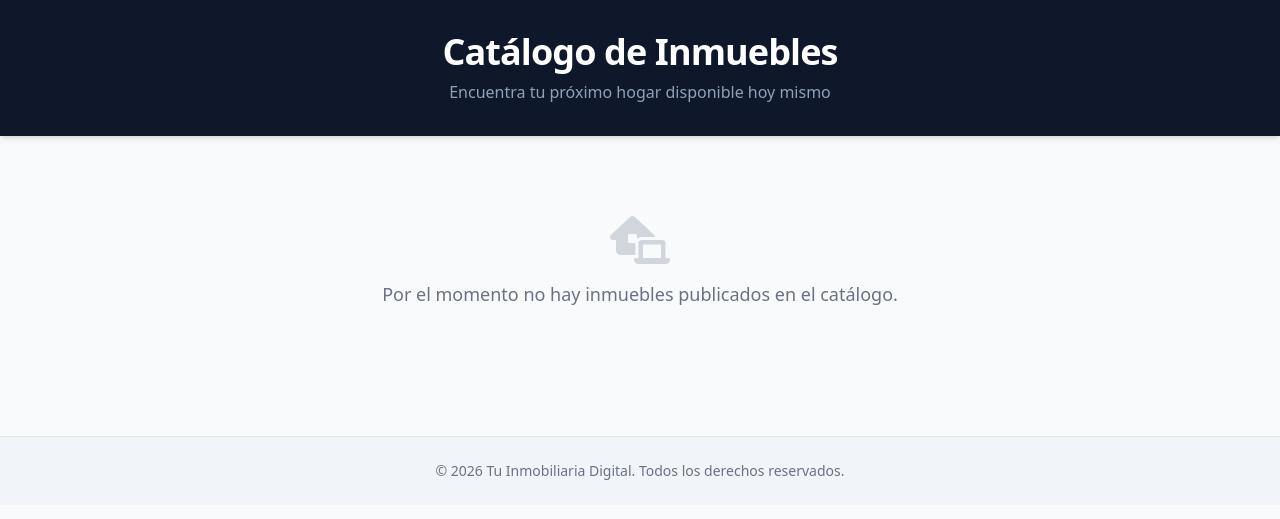
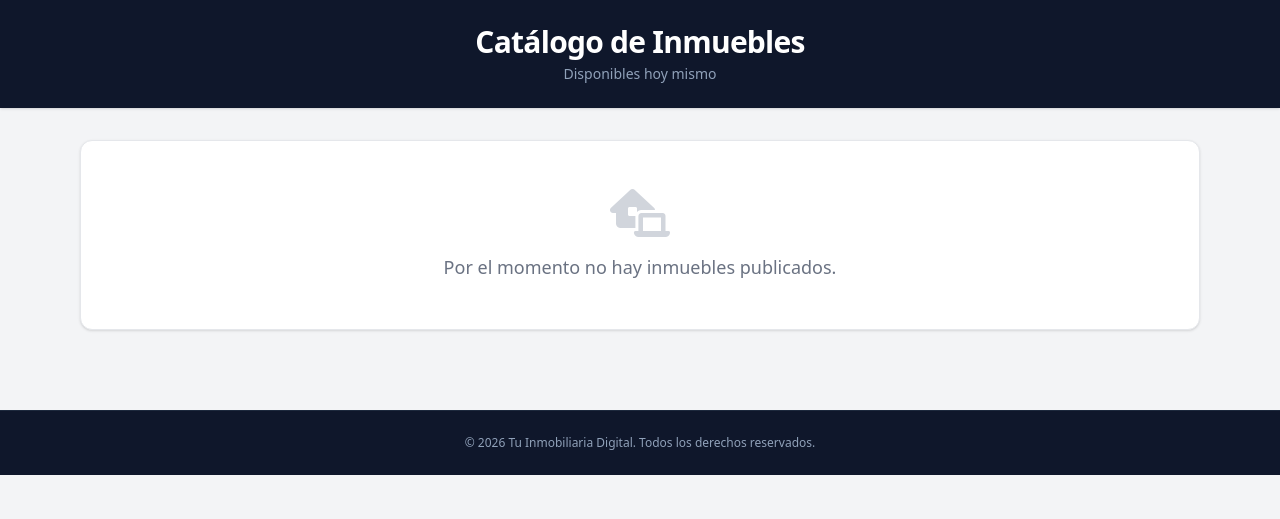
Before and after one commit to Ivan-Florez/mi-catalogo, a Flask app: page / in a window 1280 px wide. Shown: the top 519 px of the page. Run offline with Flask 3, Linux system fonts and the light colour scheme; data that the repository does not hold is empty; parts of the project's set-up code (start-up, migrations or seed data) failed here and were passed over.

Commit message:
Add files via upload

```diff
--- a/templates/index.html
+++ b/templates/index.html
@@ -7,75 +7,103 @@
     <script src="https://cdn.jsdelivr.net/npm/@tailwindcss/browser@4"></script>
     <link rel="stylesheet" href="https://cdnjs.cloudflare.com/ajax/libs/font-awesome/6.0.0/css/all.min.css">
     <style>
+        /* Ocultar barra de scroll en el carrusel para que se vea limpio */
         .no-scrollbar::-webkit-scrollbar { display: none; }
         .no-scrollbar { -ms-overflow-style: none; scrollbar-width: none; }
     </style>
 </head>
-<body class="bg-gray-50 text-gray-800 font-sans">
+<body class="bg-gray-100 text-gray-800 font-sans">
 
-    <header class="bg-slate-900 text-white py-8 px-4 text-center shadow-md">
-        <h1 class="text-3xl font-bold tracking-tight md:text-4xl">Catálogo de Inmuebles</h1>
-        <p class="text-slate-400 mt-2 text-sm md:text-base">Encuentra tu próximo hogar disponible hoy mismo</p>
+    <header class="bg-slate-900 text-white py-6 px-4 text-center shadow-sm">
+        <h1 class="text-3xl font-bold tracking-tight">Catálogo de Inmuebles</h1>
+        <p class="text-slate-400 mt-1 text-sm">Disponibles hoy mismo</p>
     </header>
 
     <main class="max-w-6xl mx-auto px-4 py-8">
 
         {% if not sectores %}
-            <div class="text-center py-12">
+            <div class="text-center py-12 bg-white rounded-xl shadow-sm border border-gray-200">
                 <i class="fa-solid fa-house-laptop text-5xl text-gray-300 mb-4"></i>
-                <p class="text-gray-500 text-lg">Por el momento no hay inmuebles publicados en el catálogo.</p>
+                <p class="text-gray-500 text-lg">Por el momento no hay inmuebles publicados.</p>
             </div>
         {% else %}
 
             {% for sector, inmuebles in sectores.items() %}
-                <section class="mb-12">
-                    <div class="flex items-center space-x-3 mb-6 border-b border-gray-200 pb-2">
-                        <i class="fa-solid fa-location-dot text-red-500 text-xl"></i>
-                        <h2 class="text-2xl font-bold text-slate-800 capitalize">{{ sector }}</h2>
-                        <span class="bg-blue-100 text-blue-800 text-xs font-semibold px-2.5 py-0.5 rounded-full">
-                            {{ inmuebles|length }} disponibles
+                <section class="mb-14">
+                    <div class="bg-blue-600 text-white px-6 py-3 rounded-t-xl flex items-center justify-between shadow-sm">
+                        <div class="flex items-center space-x-2">
+                            <i class="fa-solid fa-location-dot"></i>
+                            <h2 class="text-xl font-bold uppercase tracking-wider">{{ sector }}</h2>
+                        </div>
+                        <span class="bg-blue-700 text-white text-xs font-bold px-3 py-1 rounded-full border border-blue-500">
+                            {{ inmuebles|length }} Disponibles
                         </span>
                     </div>
 
-                    <div class="grid grid-cols-1 md:grid-cols-2 lg:grid-cols-3 gap-6">
+                    <div class="space-y-6 mt-1">
                         {% for inm in inmuebles %}
-                            <div class="bg-white rounded-xl shadow-sm border border-gray-100 overflow-hidden hover:shadow-md transition-shadow flex flex-col justify-between">
+                            <div class="bg-white border-x border-b border-gray-200 rounded-b-xl shadow-sm p-6 grid grid-cols-1 md:grid-cols-2 gap-8 items-start">
 
-                                <div>
-                                    <div class="relative h-56 bg-gray-200">
-                                        <img src="/uploads/{{ inm.imagen_principal }}" alt="{{ inm.titulo }}" class="w-full h-full object-cover">
-                                        <span class="absolute top-3 right-3 bg-green-500 text-white text-xs font-bold px-3 py-1 rounded-full shadow-sm">
-                                            $ {{ inm.precio }}
-                                        </span>
+                                <div class="space-y-4">
+                                    <div class="w-full h-64 bg-gray-100 rounded-lg overflow-hidden border border-gray-200 shadow-inner">
+                                        <img src="/uploads/{{ inm.imagen_principal }}" alt="Fachada o Portada" class="w-full h-full object-cover">
                                     </div>
 
-                                    <div class="p-5">
-                                        <h3 class="text-lg font-bold text-slate-900 leading-snug mb-2">{{ inm.titulo }}</h3>
-                                        <p class="text-gray-600 text-sm mb-4 whitespace-pre-line">{{ inm.descripcion }}</p>
+                                    <div>
+                                        <h3 class="text-xl font-bold text-slate-900 leading-snug">{{ inm.titulo }}</h3>
+                                        <p class="text-2xl font-extrabold text-green-600 mt-1">$ {{ inm.precio }}</p>
+                                    </div>
 
-                                        {% if inm.galeria %}
-                                            <p class="text-xs font-semibold text-gray-400 mb-2">Fotos de áreas internas/comunes:</p>
-                                            <div class="flex space-x-2 overflow-x-auto pb-3 no-scrollbar snap-x">
+                                    <div class="text-gray-600 text-sm bg-slate-50 p-4 rounded-lg border border-slate-100 whitespace-pre-line leading-relaxed">
+                                        {{ inm.descripcion }}
+                                    </div>
+
+                                    <div class="flex flex-col sm:flex-row gap-3 pt-2">
+                                        {% if inm.google_maps %}
+                                            <a href="{{ inm.google_maps }}" target="_blank" class="flex-1 border border-gray-300 hover:bg-gray-50 text-slate-700 text-center py-2.5 rounded-lg text-sm font-bold transition-colors flex items-center justify-center gap-2">
+                                                <i class="fa-solid fa-map-location-dot text-red-500"></i> 📍 Ver Ubicación en Google Maps
+                                            </a>
+                                        {% endif %}
+
+                                        <a href="https://wa.me/573000000000?text=Hola,%20estoy%20interesado%20en%20el%20inmueble:%20{{ inm.titulo }}%20en%20el%20sector%20{{ inm.sector }}" target="_blank" class="flex-1 bg-green-600 hover:bg-green-700 text-white text-center py-2.5 rounded-lg text-sm font-bold transition-colors flex items-center justify-center gap-2 shadow-sm">
+                                            <i class="fa-brands fa-whatsapp text-lg"></i> 💬 Consultar Disponibilidad por WhatsApp
+                                        </a>
+                                    </div>
+                                </div>
+
+                                <div class="space-y-3">
+                                    <span class="text-xs font-bold text-gray-400 uppercase tracking-wider block"><i class="fa-solid fa-images"></i> Áreas del inmueble (Galería)</span>
+
+                                    {% if inm.galeria %}
+                                        <div class="relative group w-full h-[400px]">
+
+                                            <div id="slider-{{ inm.id }}" class="w-full h-full flex overflow-x-auto snap-x snap-mandatory scroll-smooth no-scrollbar rounded-lg border border-gray-200 bg-gray-50">
                                                 {% for foto in inm.galeria %}
-                                                    <div class="flex-shrink-0 w-24 h-16 bg-gray-100 rounded overflow-hidden snap-center border border-gray-200">
-                                                        <img src="/uploads/{{ foto.ruta_foto }}" alt="Áreas del inmueble" class="w-full h-full object-cover hover:scale-105 transition-transform duration-200">
+                                                    <div class="w-full h-full flex-shrink-0 snap-center">
+                                                        <img src="/uploads/{{ foto.ruta_foto }}" alt="Áreas internas" class="w-full h-full object-cover">
                                                     </div>
                                                 {% endfor %}
                                             </div>
-                                        {% endif %}
-                                    </div>
-                                </div>
 
-                                <div class="p-5 pt-0 border-t border-gray-50 flex items-center gap-2 mt-auto">
-                                    {% if inm.google_maps %}
-                                        <a href="{{ inm.google_maps }}" target="_blank" class="flex-1 bg-slate-100 hover:bg-slate-200 text-slate-700 text-center py-2 px-3 rounded-lg text-sm font-semibold transition-colors flex items-center justify-center gap-1">
-                                            <i class="fa-solid fa-map-location-dot"></i> Ver Ubicación
-                                        </a>
+                                            <button onclick="scrollSlider('slider-{{ inm.id }}', 'izq')" class="absolute left-3 top-1/2 -translate-y-1/2 bg-black/50 hover:bg-black/75 text-white w-10 h-10 rounded-full flex items-center justify-center cursor-pointer transition-colors shadow-md z-10">
+                                                <i class="fa-solid fa-chevron-left text-lg"></i>
+                                            </button>
+
+                                            <button onclick="scrollSlider('slider-{{ inm.id }}', 'der')" class="absolute right-3 top-1/2 -translate-y-1/2 bg-black/50 hover:bg-black/75 text-white w-10 h-10 rounded-full flex items-center justify-center cursor-pointer transition-colors shadow-md z-10">
+                                                <i class="fa-solid fa-chevron-right text-lg"></i>
+                                            </button>
+
+                                            <span class="absolute bottom-3 right-3 bg-slate-900/80 text-white text-xs px-2.5 py-1 rounded-md font-medium z-10 shadow-sm">
+                                                <i class="fa-solid fa-camera"></i> Desliza para ver las {{ inm.galeria|length }} fotos
+                                            </span>
+
+                                        </div>
+                                    {% else %}
+                                        <div class="w-full h-[400px] bg-slate-50 border border-dashed border-gray-200 rounded-lg flex flex-col items-center justify-center text-gray-400 text-sm">
+                                            <i class="fa-solid fa-image-blur text-4xl mb-2 text-gray-300"></i>
+                                            No se cargaron fotos adicionales de áreas comunes.
+                                        </div>
                                     {% endif %}
-
-                                    <a href="https://wa.me/573000000000?text=Hola,%20estoy%20interesado%20en%20el%20inmueble:%20{{ inm.titulo }}%20en%20el%20sector%20{{ inm.sector }}" target="_blank" class="flex-1 bg-green-500 hover:bg-green-600 text-white text-center py-2 px-3 rounded-lg text-sm font-semibold transition-colors flex items-center justify-center gap-1 shadow-sm">
-                                        <i class="fa-brands fa-whatsapp text-base"></i> Consultar Disponibilidad
-                                    </a>
                                 </div>
 
                             </div>
@@ -88,9 +116,22 @@
 
     </main>
 
-    <footer class="bg-slate-100 text-center py-6 border-t border-gray-200 mt-12 text-sm text-gray-500">
+    <footer class="bg-slate-900 text-slate-400 text-center py-6 mt-12 text-xs border-t border-slate-800">
         © 2026 Tu Inmobiliaria Digital. Todos los derechos reservados.
     </footer>
 
+    <script>
+        function scrollSlider(sliderId, direccion) {
+            const slider = document.getElementById(sliderId);
+            const anchoItem = slider.clientWidth; // Obtiene el ancho visible del carrusel
+
+            if (direccion === 'izq') {
+                slider.scrollBy({ left: -anchoItem, behavior: 'smooth' });
+            } else {
+                slider.scrollBy({ left: anchoItem, behavior: 'smooth' });
+            }
+        }
+    </script>
+
 </body>
 </html>
```
